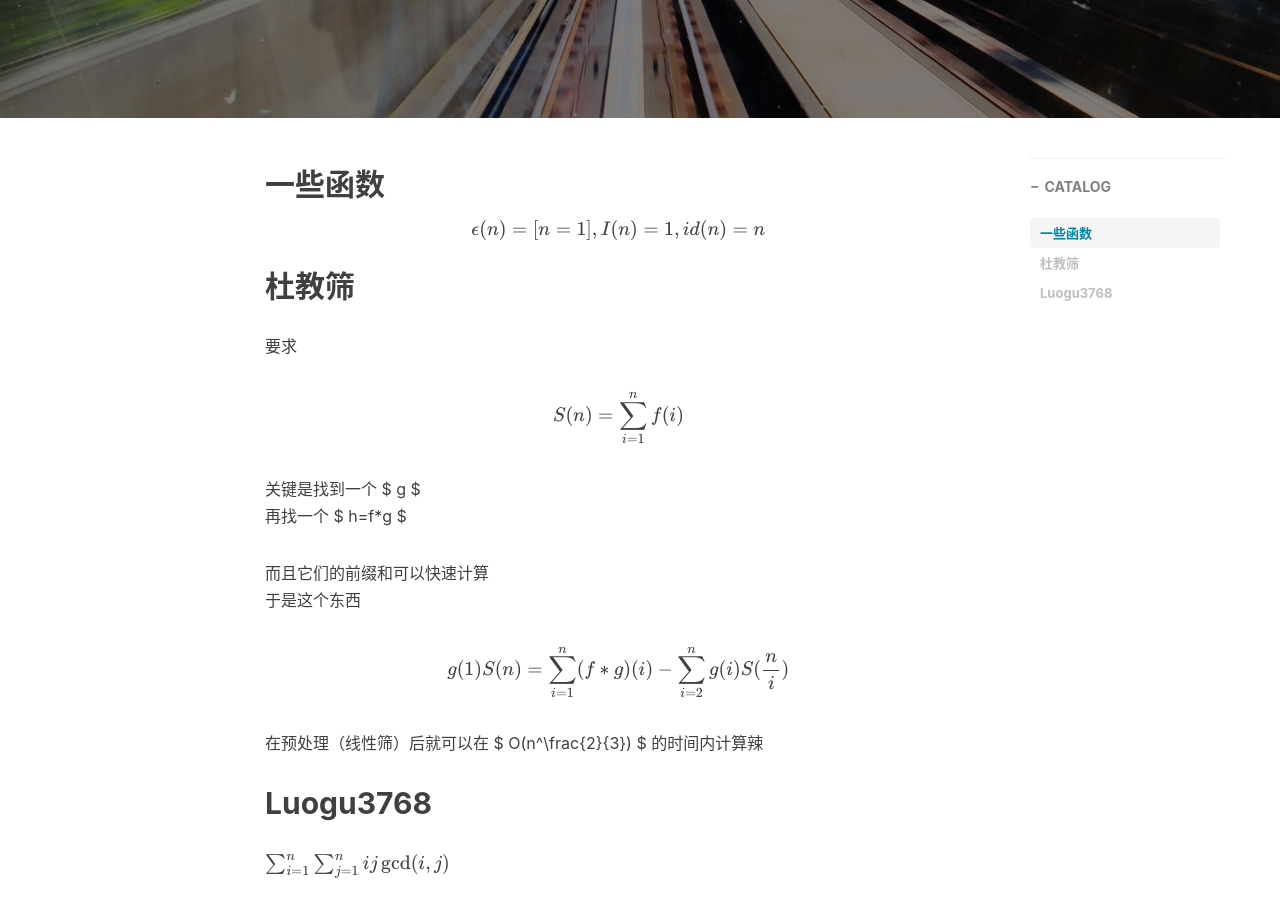
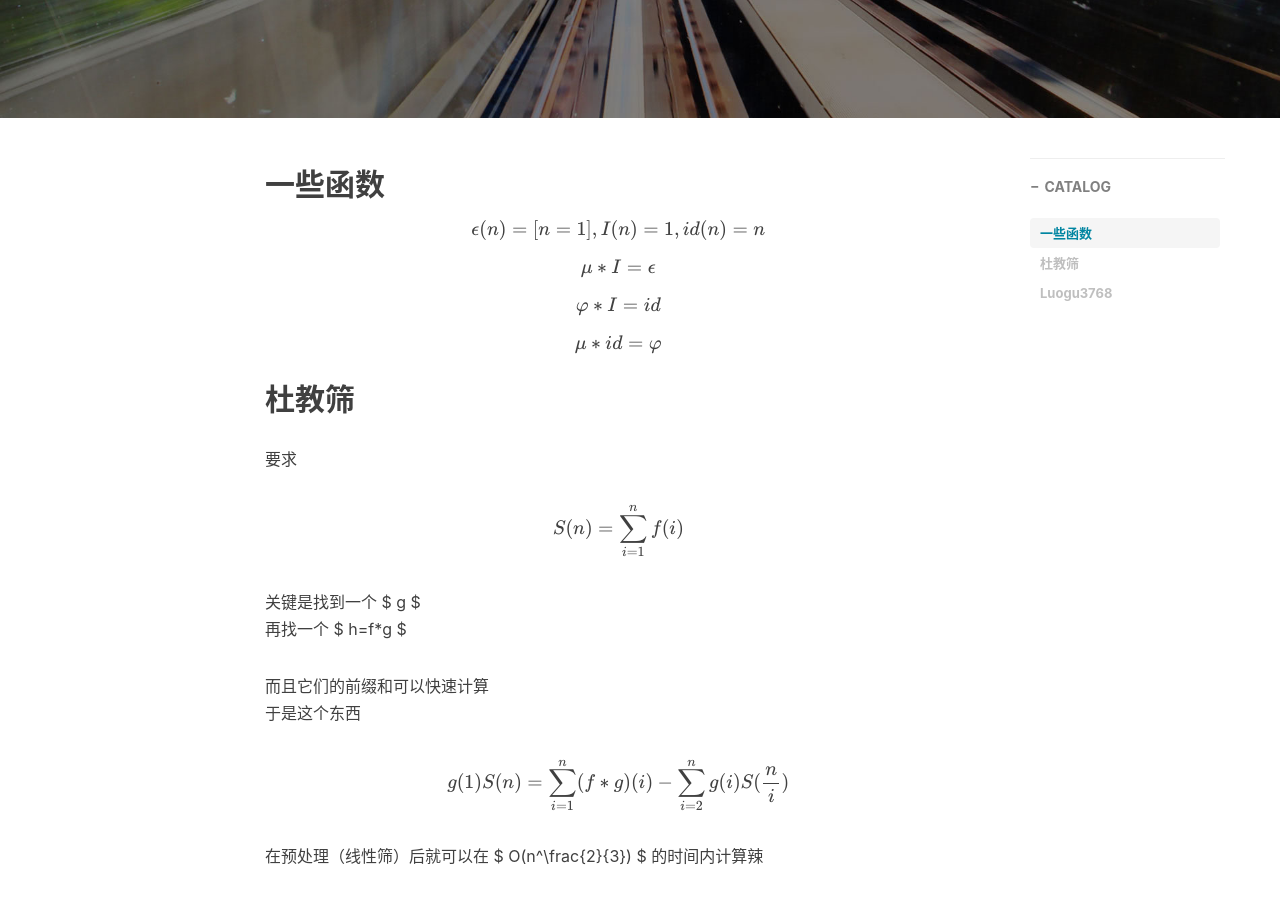
Before and after one commit to zhengyucheng/zhengyucheng.github.io, a Jekyll site: the page built from _posts/2018-11-21-杜教筛.md, in a window 1280 px wide and 900 px high, scrolled down 406 px. Built offline with Jekyll 4.4.1, drawn with Linux system fonts in a browser that asks for light colours; nearby versions of some CDN libraries; formulas are drawn with MathJax 3; a script that is not in the unit is left out; comment, search, counter and statistics services are not loaded.

Commit message:
Update 2018-11-21-杜教筛.md

```diff
--- a/_posts/2018-11-21-杜教筛.md
+++ b/_posts/2018-11-21-杜教筛.md
@@ -15,6 +15,19 @@ tags:
 $$
 \epsilon(n)=[n=1],I(n)=1,id(n)=n
 $$
+
+$$
+\mu * I = \epsilon
+$$
+
+$$
+\varphi*I=id
+$$
+
+$$
+\mu*id=\varphi
+$$
+
 
 
 
```
